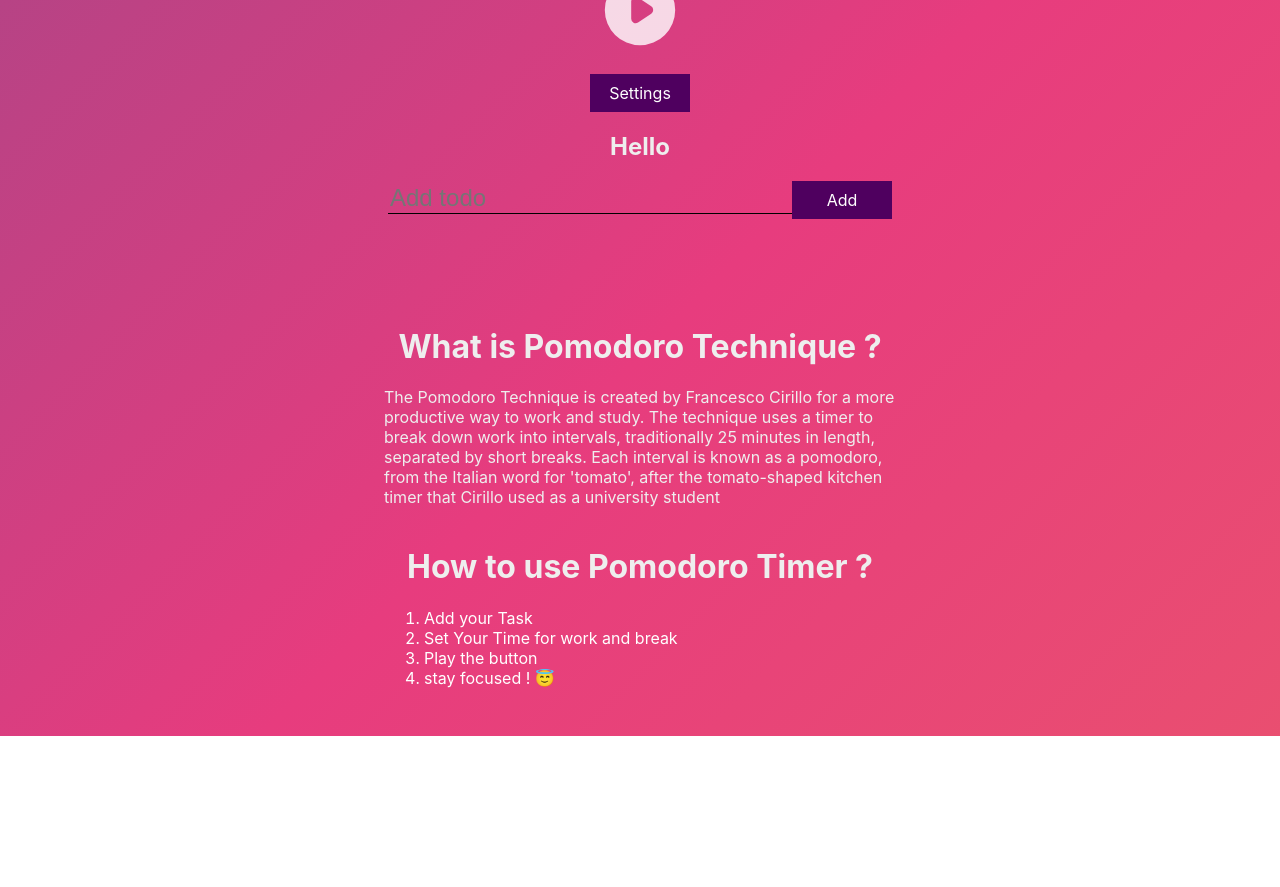
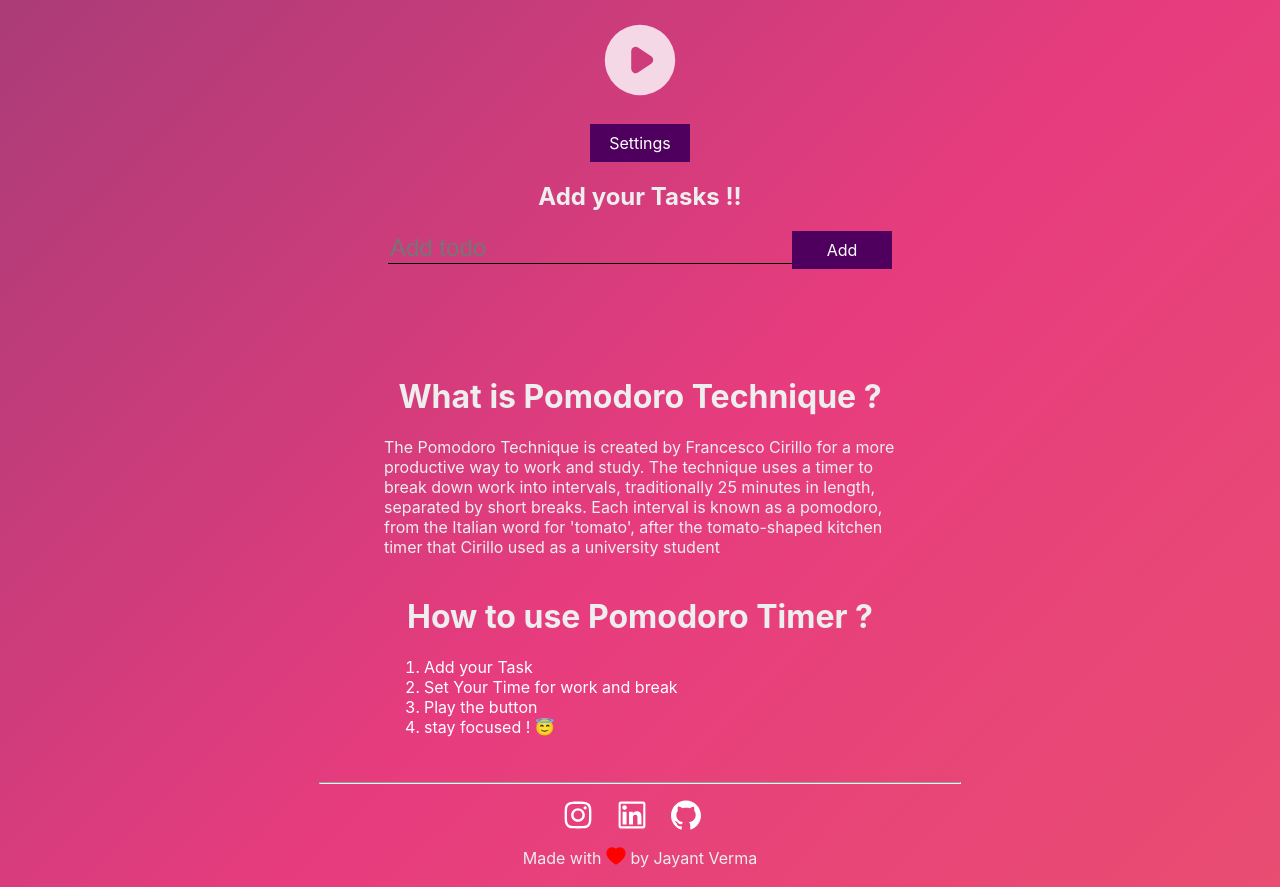
Before and after one commit to iamvermajayant/PomodoroApp, a React (Create React App) app: page / in a window 1280 px wide. Shown: the part 440-1327 px from the top of the page. Before the commit the page ends 1176 px from the top, so only its background shows below. Built offline with nearby package versions, Linux system fonts and the light colour scheme.

Commit message:
added Footer

```diff
--- a/src/App.css
+++ b/src/App.css
@@ -1,6 +1,6 @@
 body{
   /* background-color: crimson; */
-  background: linear-gradient(-45deg, #ee7752, #e73c7e, #485395, #23d5ab);
+  background: linear-gradient(-45deg, #ee7752, #e73c7e, #333c6b, #23d5ab);
   animation: gradient 10s ease infinite;
   background-size: 400% 400%;
   color : #eee;
--- a/src/App.js
+++ b/src/App.js
@@ -5,6 +5,8 @@ import Settings from "./Settings";
 import settingContext from "./settingContext";
 import Todo from "./todoApp/Todo.js";
 import Info from "./Info";
+import Footer from "./Footer";
+
 
 function App() {
   const [showsettings, setShowSettings] = useState(false);
@@ -26,6 +28,7 @@ function App() {
       </settingContext.Provider>
       {!showsettings && <Todo/>}
       {!showsettings && <Info/>}
+      <Footer/>
     </div>
 
   );
--- /dev/null
+++ b/src/Footer.css
@@ -0,0 +1,23 @@
+.footer-wrapper{
+    height : 70px;
+    background-color: transparent;
+    width : 100%;
+    display: flex;
+    flex-direction: column;
+    justify-content:center;
+    align-items:center;
+    margin-bottom: 2rem;
+}
+
+.footer-icons-wrapper{
+    margin-top: 1rem;
+    display: flex;
+    margin: 0 auto;
+    width: 100%;
+    justify-content:center;
+    margin-bottom: 1rem;
+}
+
+a{
+    color: #fff;
+}
--- /dev/null
+++ b/src/Footer.js
@@ -0,0 +1,19 @@
+import { GithubOutlined, HeartFilled, InstagramOutlined, LinkedinOutlined } from '@ant-design/icons';
+import React from 'react'
+import './Footer.css';
+
+const Footer = () => {
+  return (
+    <footer className="footer-wrapper">
+        <hr style={{width: '50%', marginBottom: '1rem'}}></hr>
+        <div className="footer-icons-wrapper">
+        <a href="https://www.instagram.com/jayantverma.js/" target="_blank" rel="noreferrer"><InstagramOutlined style={{fontSize: '30px',  marginRight: '1.5rem'}} /></a>
+        <a href="https://www.linkedin.com/in/jayant-verma-13062001/" target="_blank" rel="noreferrer"><LinkedinOutlined  style={{fontSize: '30px',  marginRight: '1.5rem'}} /></a>
+        <a href="https://github.com/iamvermajayant" target="_blank" rel="noreferrer"><GithubOutlined  style={{fontSize: '30px',  marginRight: '1rem'}} /></a>
+        </div>
+        <p>Made with <HeartFilled style={{fontSize: '20px', color: 'red'}} /> by Jayant Verma</p>
+    </footer>
+  )
+}
+
+export default Footer
--- a/src/Settings.css
+++ b/src/Settings.css
@@ -5,6 +5,7 @@ label{
 }
 .settings-wrapper{
     width : 40vw;
+    height: 100vh;
 }
 
 @media only screen and (max-width: 600px){
--- a/src/Timer.js
+++ b/src/Timer.js
@@ -64,7 +64,7 @@ function Timer() {
 
   return (
     <div>
-      <h2>Timer</h2>
+      <h1 style={{textAlign: "center", marginBottom : "40px"}}>Pomodoro Todo App</h1>
       <CircularProgressbar
         value={percentage}
         text={minutes + ":" + seconds}
@@ -77,14 +77,14 @@ function Timer() {
       />
       <div className="icon-wrapper">
         {isPaused ? (
-          <PlayButton
+          <PlayButton style={{cursor : "pointer"}}
             onClick={() => {
               setIsPaused(false);
               isPausedRef.current = false;
             }}
           />
         ) : (
-          <PauseButton
+          <PauseButton style={{cursor : "pointer"}}
             onClick={() => {
               setIsPaused(true);
               isPausedRef.current = true;
--- a/src/todoApp/Todo.js
+++ b/src/todoApp/Todo.js
@@ -84,7 +84,7 @@ const Todo = (props) => {
 
   return (
     <div className="todo-container">
-      <h2>Hello</h2>
+      <h2>Add your Tasks !!</h2>
       <form onSubmit={handleSubmit}>
         <input
           className="input-wrapper"
```
